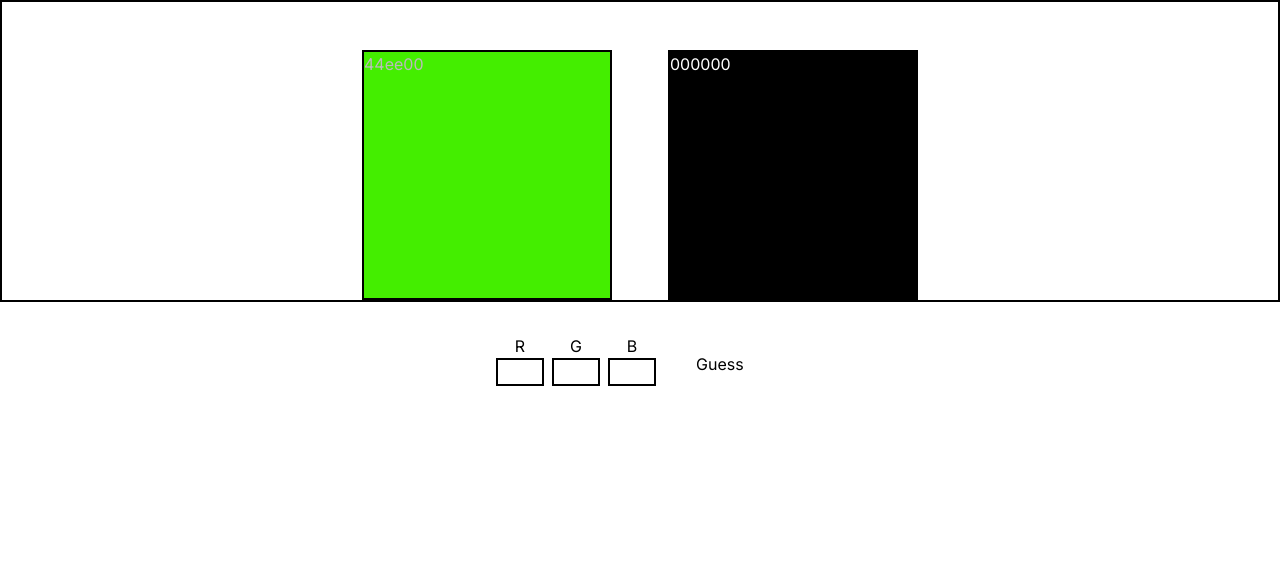
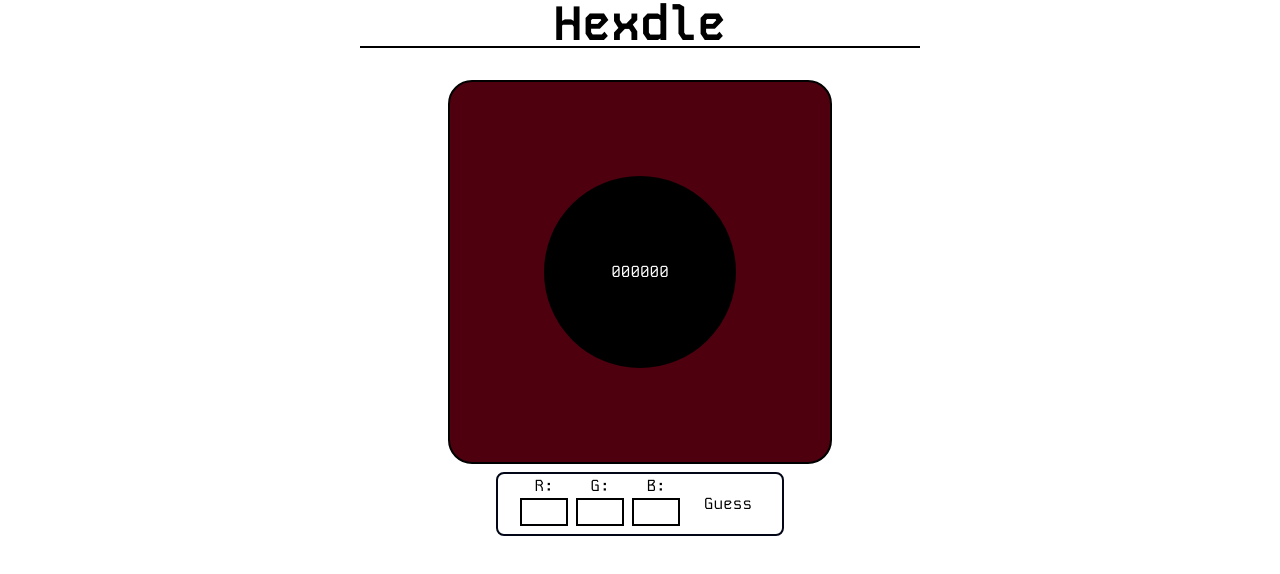
Before and after one commit to AdamCanard/Hexdle, a Next.js app: page / in a window 1280 px wide. Shown: the top 574 px of the page. Built offline with nearby package versions, Linux system fonts and the light colour scheme.

Commit message:
finished minimal styles need to add win condition with ntcjs

```diff
--- a/src/app/layout.js
+++ b/src/app/layout.js
@@ -1,17 +1,20 @@
-import { Inter } from "next/font/google";
+import localFont from "next/font/local";
 import "./globals.css";
 
-const inter = Inter({ subsets: ["latin"] });
+const kode_mono = localFont({
+  src: "../../public/KodeMono.ttf",
+  variable: "--font-kode-mono",
+});
 
 export const metadata = {
-  title: "Create Next App",
-  description: "Generated by create next app",
+  title: "Hexdle",
+  description: "Made by Adam",
 };
 
 export default function RootLayout({ children }) {
   return (
     <html lang="en">
-      <body className={inter.className}>{children}</body>
+      <body className={kode_mono.className}>{children}</body>
     </html>
   );
 }
--- a/src/components/Button.js
+++ b/src/components/Button.js
@@ -7,7 +7,7 @@ export default function Button(props) {
     id = "",
     onClick = () => {},
     disabled = false,
-    className = "py-2 px-8 rounded-md hover:cursor-pointer h-full hover:outline hover: ",
+    className = "py-2 px-4 rounded-md hover:cursor-pointer h-full hover:outline hover: ",
   } = props;
   return (
     <label className={""}>
--- a/src/components/Guess.js
+++ b/src/components/Guess.js
@@ -10,7 +10,7 @@ export default function Guess({ guess, answer }) {
 
   return (
     <>
-      <div className="flex flex-row justify-start items-center gap-2">
+      <div className="flex flex-row justify-center items-center gap-2">
         <SingleGuess type={"red"} value={red} correctness={correctness.red} />
         <SingleGuess
           type={"green"}
@@ -22,7 +22,7 @@ export default function Guess({ guess, answer }) {
           value={blue}
           correctness={correctness.blue}
         />
-        {"--->"}
+        {"-->"}
         <ColorBox bg={"#" + red + green + blue} size={"b"} />
       </div>
     </>
--- a/src/components/GuessBox.js
+++ b/src/components/GuessBox.js
@@ -17,15 +17,14 @@ export default function GuessBox({ code }) {
   useEffect(() => {
     setTextColor(InverseHex(color));
   }, [color]);
+
   return (
     <div
       style={{
-        height: "250px",
-        width: "250px",
-        border: "2px black solid",
         backgroundColor: "#" + color,
         color: "#" + textColor,
       }}
+      className="flex size-48 rounded-full border-2 border-black text-center items-center justify-center"
     >
       {color}
     </div>
--- a/src/components/GuessField.js
+++ b/src/components/GuessField.js
@@ -19,11 +19,11 @@ export default function GuessField() {
     <>
       <div
         id="guess field"
-        className="flex flex-row w-72 pt-8 gap-2 justify-start items-center"
+        className="flex flex-row w-72 gap-2 justify-center items-center"
       >
-        <InputBox label={"R"} getter={red} setter={setRed} />
-        <InputBox label={"G"} getter={green} setter={setGreen} />
-        <InputBox label={"B"} getter={blue} setter={setBlue} />
+        <InputBox label={"R:"} getter={red} setter={setRed} />
+        <InputBox label={"G:"} getter={green} setter={setGreen} />
+        <InputBox label={"B:"} getter={blue} setter={setBlue} />
         <Button value={"Guess"} onClick={makeGuess} />
       </div>
     </>
--- a/src/components/GuessList.js
+++ b/src/components/GuessList.js
@@ -6,7 +6,7 @@ export default function GuessList() {
   const { guesses, answer } = useContext(CodeContext);
 
   return (
-    <div className="flex flex-col-reverse gap-2 w-72">
+    <div className="flex flex-col-reverse justify-center items-center gap-2 w-72 pl-1">
       {guesses.map((guess) => (
         <Guess guess={guess} answer={answer} />
       ))}
--- a/src/components/HexBox.js
+++ b/src/components/HexBox.js
@@ -3,12 +3,13 @@ import { useEffect, useState, useContext } from "react";
 import HexGen from "./HexGen";
 import InverseHex from "./InverseHex";
 import { CodeContext } from "./HexGuesser";
+import GuessBox from "./GuessBox";
 
 export default function HexBox() {
   const [color, setColor] = useState("");
   const [textColor, setTextColor] = useState("");
 
-  const { setAnswer } = useContext(CodeContext);
+  const { code, setAnswer } = useContext(CodeContext);
 
   useEffect(() => {
     const newCode = HexGen();
@@ -23,14 +24,12 @@ export default function HexBox() {
   return (
     <div
       style={{
-        height: "250px",
-        width: "250px",
-        border: "2px black solid",
         backgroundColor: "#" + color,
         color: "#" + textColor,
       }}
+      className="flex size-96 rounded-3xl border-2 border-black justify-center items-center"
     >
-      {color}
+      <GuessBox code={code} />
     </div>
   );
 }
--- a/src/components/HexGen.js
+++ b/src/components/HexGen.js
@@ -5,7 +5,6 @@ export default function HexGen() {
   while (hexCode.length < 6) {
     let newcode = Math.floor(Math.random() * max);
     hexCode += newcode.toString(16);
-    hexCode += newcode.toString(16);
   }
   return hexCode;
 }
--- a/src/components/HexGuesser.js
+++ b/src/components/HexGuesser.js
@@ -25,14 +25,19 @@ export default function HexGuesser() {
 
   return (
     <CodeContext.Provider value={value}>
+      <div className="flex justify-center items-center">
+        <h1 className="w-[35rem] h-12 font-bold text-center  text-5xl border-b-2 border-black">
+          Hexdle
+        </h1>
+      </div>
       <div
-        className="flex w-full h-full justify-center gap-14 pt-12 border-2 border-black"
+        className="flex w-full h-full justify-center gap-14 pt-8 "
         suppressHydrationWarning={true}
       >
         <HexBox />
-        <GuessBox code={code} />
       </div>
-      <div className="flex flex-col w-full justify-center items-center">
+
+      <div className="flex flex-col w-72 pl-2 mt-2 m-auto justify-center items-center border-2 rounded-lg border-slate-950">
         <GuessField />
         <GuessList />
       </div>
--- a/src/components/InputBox.js
+++ b/src/components/InputBox.js
@@ -5,8 +5,8 @@ export default function InputBox({ label, getter, setter }) {
       <input
         maxLength={"2"}
         value={getter}
-        className="border-solid border-black border-2 w-12"
-        onChange={(e) => setter(e.target.value)}
+        className="border-solid border-black border-2 w-12 text-center"
+        onChange={(e) => setter(e.target.value.toUpperCase())}
         type="text"
       />
     </div>
--- a/tailwind.config.js
+++ b/tailwind.config.js
@@ -12,6 +12,9 @@ module.exports = {
         "gradient-conic":
           "conic-gradient(from 180deg at 50% 50%, var(--tw-gradient-stops))",
       },
+      fontFamily: {
+        text: ["var(--font-kode-mono)"],
+      },
     },
   },
   plugins: [],
```
Also changed, not shown: public/KodeMono.ttf (added).
